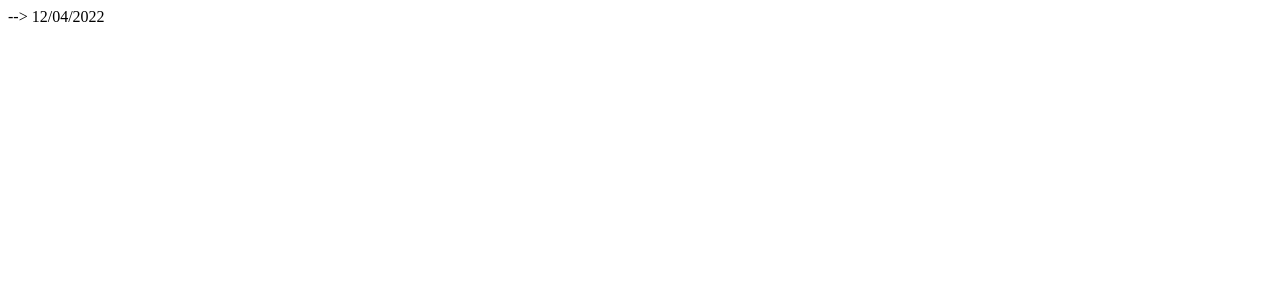
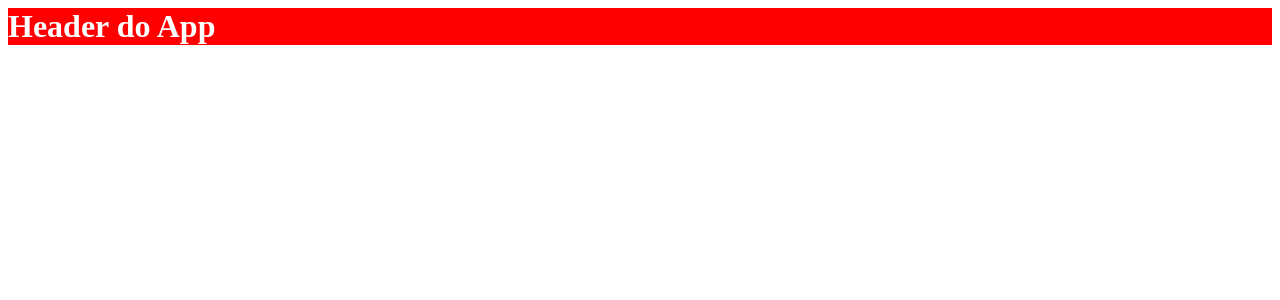
Before and after one commit to brunoolympioferreira/Formacao-Angular, an Angular app in the folder meu-primeiro-app/: page / in a window 1280 px wide. Shown: the top 300 px of the page. Built offline with nearby package versions, Linux system fonts and the light colour scheme.

Commit message:
Seção 6: Module Angular

```diff
--- a/meu-primeiro-app/src/app/app.component.ts
+++ b/meu-primeiro-app/src/app/app.component.ts
@@ -10,7 +10,8 @@ import { Component, OnInit } from '@angular/core';
   <hr>
   <h3>Final da Aula</h3>
   </app-diretivas-atributos> -->
-  <app-diretivas-atributos></app-diretivas-atributos>
+  <!-- <app-diretivas-atributos></app-diretivas-atributos> -->
+  <app-new-component></app-new-component>
   <router-outlet></router-outlet>`
 })
 export class AppComponent implements OnInit {
--- a/meu-primeiro-app/src/app/app.module.ts
+++ b/meu-primeiro-app/src/app/app.module.ts
@@ -8,6 +8,7 @@ import { DataBindingComponent } from './data-binding/data-binding.component';
 import { FormsModule } from '@angular/forms';
 import { DiretivasEstruturaisComponent } from './diretivas-estruturais/diretivas-estruturais.component';
 import { DiretivasAtributosComponent } from './diretivas-atributos/diretivas-atributos.component';
+import { SharedModule } from './shared/shared.module';
 
 @NgModule({
   declarations: [
@@ -20,7 +21,8 @@ import { DiretivasAtributosComponent } from './diretivas-atributos/diretivas-atr
   imports: [
     BrowserModule,
     AppRoutingModule,
-    FormsModule
+    FormsModule,
+    SharedModule,
   ],
   providers: [],
   bootstrap: [AppComponent]
--- /dev/null
+++ b/meu-primeiro-app/src/app/shared/new-component/new-component.component.html
@@ -0,0 +1,3 @@
+<header>
+  <h1>Header do App</h1>
+</header>
--- /dev/null
+++ b/meu-primeiro-app/src/app/shared/new-component/new-component.component.scss
@@ -0,0 +1,8 @@
+header{
+  background: red;
+  h1{
+    color: #FFF;
+    padding: 0;
+    margin: 0;
+  }
+}
--- /dev/null
+++ b/meu-primeiro-app/src/app/shared/new-component/new-component.component.ts
@@ -0,0 +1,15 @@
+import { Component, OnInit } from '@angular/core';
+
+@Component({
+  selector: 'app-new-component',
+  templateUrl: './new-component.component.html',
+  styleUrls: ['./new-component.component.scss']
+})
+export class NewComponentComponent implements OnInit {
+
+  constructor() { }
+
+  ngOnInit(): void {
+  }
+
+}
```
Also changed, not shown: meu-primeiro-app/src/app/shared/shared.module.ts (added, +18 -0 lines), 1 other file (tests, documents, lock files or other folders).
